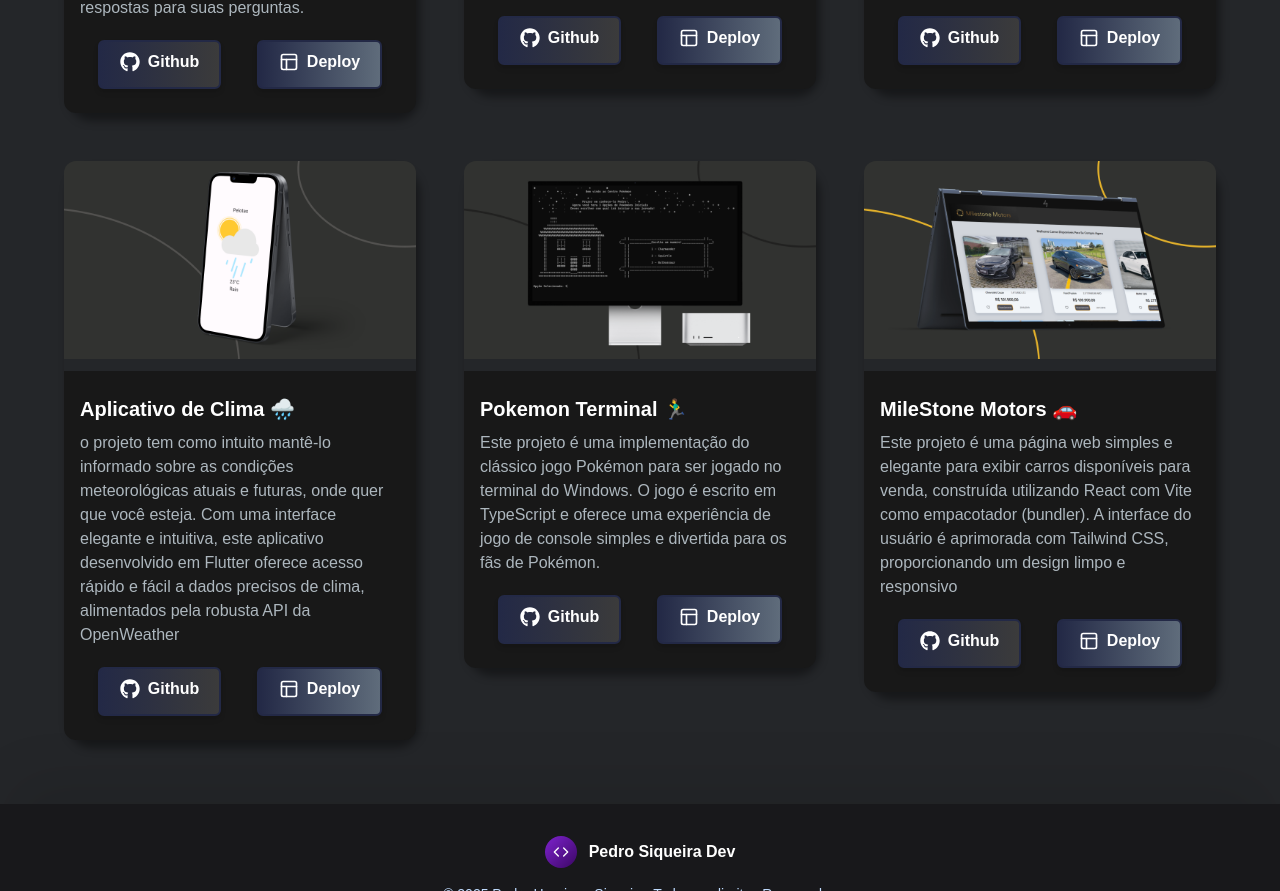
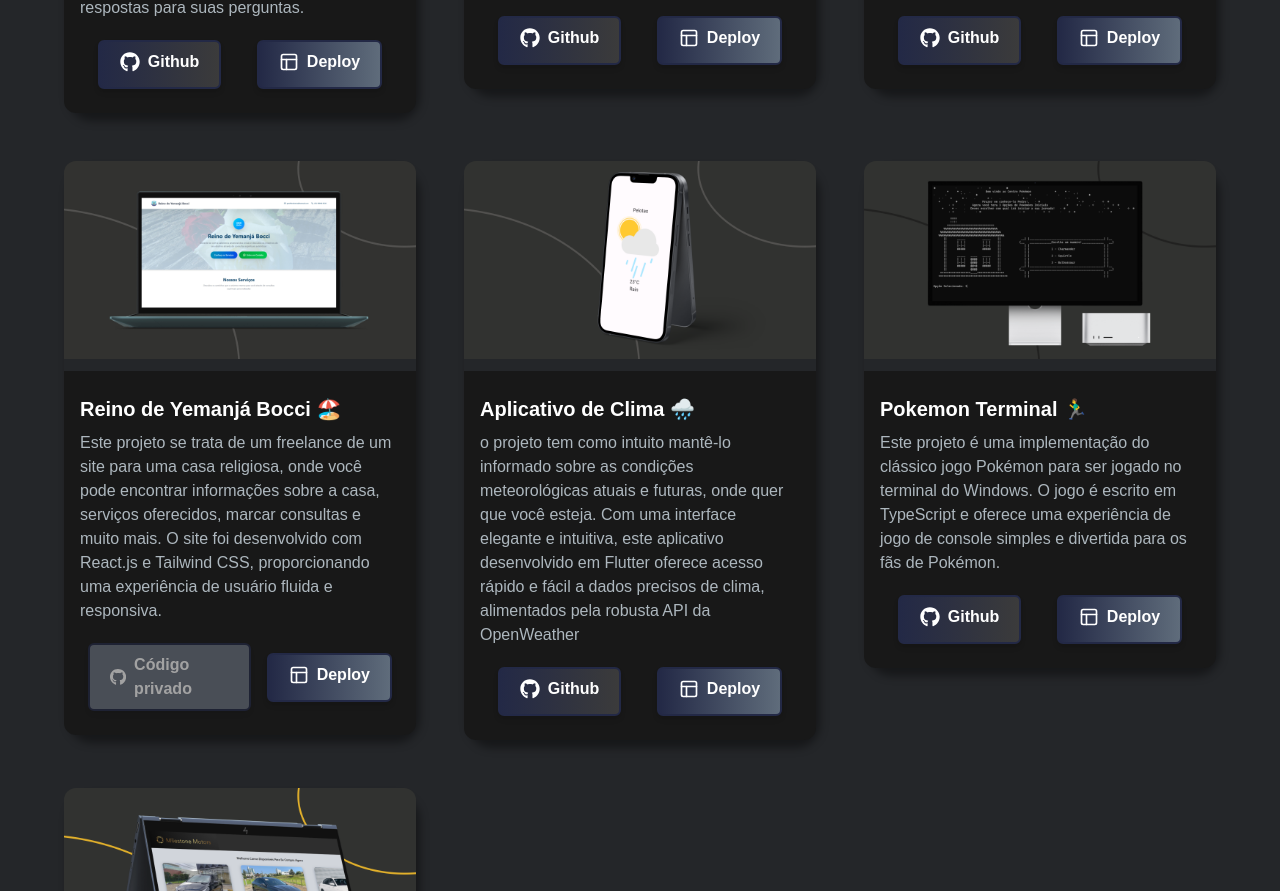
Before and after one commit to PedroHSiqueira/Next_Portifolio, a Next.js app: page / in a window 1280 px wide. Shown: the part 1909-2800 px from the top of the page. Built offline with nearby package versions, Linux system fonts and the light colour scheme.

Commit message:
Feat: novo Freelancer (Front-end)

```diff
--- a/src/components/ProjectCard.tsx
+++ b/src/components/ProjectCard.tsx
@@ -19,23 +19,20 @@ const ProjectCard = ({ data }: { data: ProjectCardProps }) => {
           <h5 className="mb-2 text-xl font-semibold">{titulo}</h5>
           <p className="mb-5 text-[#ADB7BE] lg:min-h-[144px]">{descricao}</p>
           <div className="flex justify-around items-center">
-            <a
-              href={gitUrl}
-              target="_blank"
-              rel="noopener noreferrer"
-              className="py-2 px-5 border-2 border-[#232946] rounded-md bg-gradient-to-r from-[#232946] to-[#3b3b3b] text-white font-semibold shadow-md transition-all duration-200 hover:scale-105 hover:from-[#3b3b3b] hover:to-[#232946] focus:outline-none focus:ring-2 focus:ring-[#232946] mx-2"
-            >
+            {gitUrl ? (
+              <a href={gitUrl} target="_blank" rel="noopener noreferrer" className="py-2 px-5 border-2 border-[#232946] rounded-md bg-gradient-to-r from-[#232946] to-[#3b3b3b] text-white font-semibold shadow-md transition-all duration-200 hover:scale-105 hover:from-[#3b3b3b] hover:to-[#232946] focus:outline-none focus:ring-2 focus:ring-[#232946] mx-2">
                 <span className="inline-flex items-center gap-2">
                   <FaGithub size={20} />
                   Github
                 </span>
               </a>
-            <a
-              href={previewUrl}
-              target="_blank"
-              rel="noopener noreferrer"
-              className="py-2 px-5 border-2 border-[#232946] rounded-md bg-gradient-to-r from-[#232946] to-[#5f6c7b] text-white font-semibold shadow-md transition-all duration-200 hover:scale-105 hover:from-[#5f6c7b] hover:to-[#232946] focus:outline-none focus:ring-2 focus:ring-[#232946] mx-2"
-            >
+            ) : (
+              <span className="py-2 px-5 border-2 border-[#232946] rounded-md bg-gray-500 text-white font-semibold shadow-md mx-2 opacity-60 cursor-not-allowed inline-flex items-center gap-2">
+                <FaGithub size={20} />
+                Código privado
+              </span>
+            )}
+            <a href={previewUrl} target="_blank" rel="noopener noreferrer" className="py-2 px-5 border-2 border-[#232946] rounded-md bg-gradient-to-r from-[#232946] to-[#5f6c7b] text-white font-semibold shadow-md transition-all duration-200 hover:scale-105 hover:from-[#5f6c7b] hover:to-[#232946] focus:outline-none focus:ring-2 focus:ring-[#232946] mx-2">
               <span className="inline-flex items-center gap-2">
                 <PanelsTopLeft size={20} />
                 Deploy
--- a/src/components/ProjectsSection.tsx
+++ b/src/components/ProjectsSection.tsx
@@ -32,8 +32,18 @@ const dadosProjetos = [
     gitUrl: "https://github.com/PedroHSiqueira/Next_Verbalise_Frontend",
     previewUrl: "https://verbalize-senac.vercel.app/",
   },
+
   {
     id: 4,
+    titulo: "Reino de Yemanjá Bocci 🏖️",
+    descricao: "Este projeto se trata de um freelance de um site para uma casa religiosa, onde você pode encontrar informações sobre a casa, serviços oferecidos, marcar consultas e muito mais. O site foi desenvolvido com React.js e Tailwind CSS, proporcionando uma experiência de usuário fluida e responsiva.",
+    imagem: "/projects/iemanja.jpg",
+    tag: ["Todos", "Web"],
+    gitUrl: null,
+    previewUrl: "https://www.yalorixagenifferdeiemanja.com/",
+  },
+  {
+    id: 5,
     titulo: "Aplicativo de Clima 🌧️",
     descricao: "o projeto tem como intuito mantê-lo informado sobre as condições meteorológicas atuais e futuras, onde quer que você esteja. Com uma interface elegante e intuitiva, este aplicativo desenvolvido em Flutter oferece acesso rápido e fácil a dados precisos de clima, alimentados pela robusta API da OpenWeather",
     imagem: "/projects/weather_app.png",
@@ -42,7 +52,7 @@ const dadosProjetos = [
     previewUrl: "https://github.com/PedroHSiqueira/Flutter_Weather_App",
   },
   {
-    id: 5,
+    id: 6,
     titulo: "Pokemon Terminal 🏃‍♂️",
     descricao: "Este projeto é uma implementação do clássico jogo Pokémon para ser jogado no terminal do Windows. O jogo é escrito em TypeScript e oferece uma experiência de jogo de console simples e divertida para os fãs de Pokémon.",
     imagem: "/projects/pokemon.png",
@@ -51,7 +61,7 @@ const dadosProjetos = [
     previewUrl: "https://github.com/PedroHSiqueira/Pokemon-Terminal",
   },
   {
-    id: 6,
+    id: 7,
     titulo: "MileStone Motors 🚗",
     descricao: "Este projeto é uma página web simples e elegante para exibir carros disponíveis para venda, construída utilizando React com Vite como empacotador (bundler). A interface do usuário é aprimorada com Tailwind CSS, proporcionando um design limpo e responsivo",
     imagem: "/projects/CarSale.png",
@@ -88,17 +98,19 @@ const SecaoProjetos = () => {
       </div>
       <ul ref={ref} className="grid gap-8 md:grid-cols-2 md:gap-12 lg:grid-cols-3">
         {projetosFiltrados.map((projeto, index) => (
-          <motion.li key={index} variants={cardVariants} initial="initial" animate={isInView ? "animate" : "initial"} transition={{ duration: 0.3, delay: index * 0.4 }}>
+          <motion.li key={index} variants={cardVariants} initial="initial" animate={isInView ? "animate" : "initial"} transition={{ duration: 0.25, delay: index * 0.25 }} className="flex h-full">
+            <div className="flex flex-col flex-1 h-full">
               <ProjectCard
                 key={projeto.id}
                 data={{
                   titulo: projeto.titulo,
                   descricao: projeto.descricao,
                   imgUrl: projeto.imagem,
-                gitUrl: projeto.gitUrl,
+                  gitUrl: projeto.gitUrl ?? "",
                   previewUrl: projeto.previewUrl,
                 }}
               />
+            </div>
           </motion.li>
         ))}
       </ul>
--- a/src/components/techStack.tsx
+++ b/src/components/techStack.tsx
@@ -1,23 +1,6 @@
-import { motion } from "framer-motion";
-
-const cardVariants = {
-  initial: { y: 40, opacity: 0 },
-  animate: { y: 0, opacity: 1 },
-};
-
 export function Tecnologies() {
   return (
-    <motion.div
-      variants={cardVariants}
-      initial="initial"
-      animate={"animate"}
-      transition={{ duration: 0.3, delay: 0.4 }}
-      viewport={{
-        margin: "-200px",
-        once: false,
-      }}
-      id="tech"
-    >
+    <div>
       <h1 className="text-center text-2xl font-bold text-[#fffffe] bg-[#242629] pb-10">Tech Stack |</h1>
       <div id="tecnologia" className="grid grid-cols-2 gap-10 p-10 mx-20 bg-[#16161a] rounded-3xl justify-around sm:grid-cols-5   md:grid-cols-10 lg:mx-0 lg:rounded-none">
         <div className="flex gap-y-5 flex-col justify-center items-center">
@@ -61,6 +44,6 @@ export function Tecnologies() {
           <p className="text-[#fffffe]">Docker</p>
         </div>
       </div>
-    </motion.div>
+    </div>
   );
 }
```
Also changed, not shown: public/projects/iemanja.jpg (added). Lines whose indentation alone changed are shown as unchanged.
